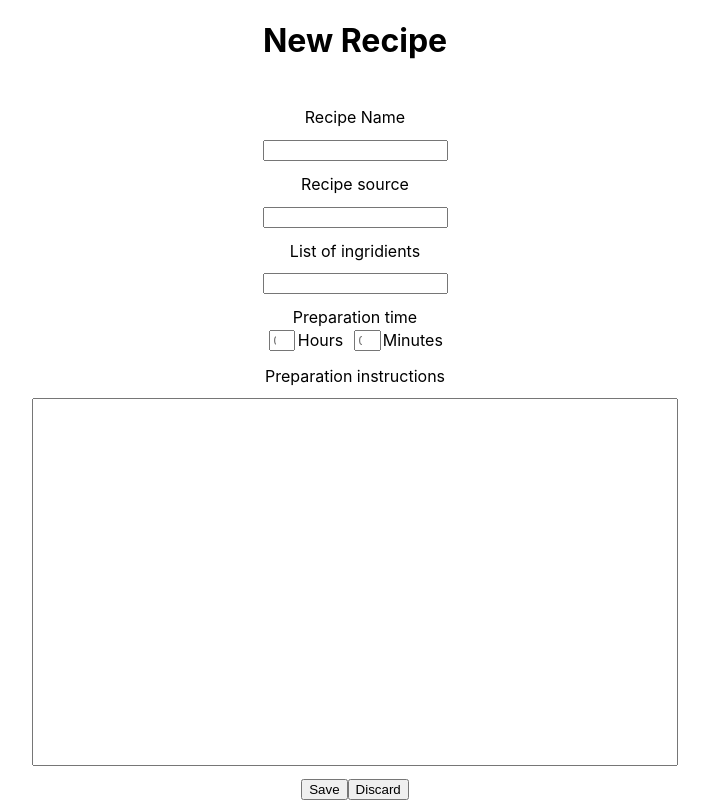
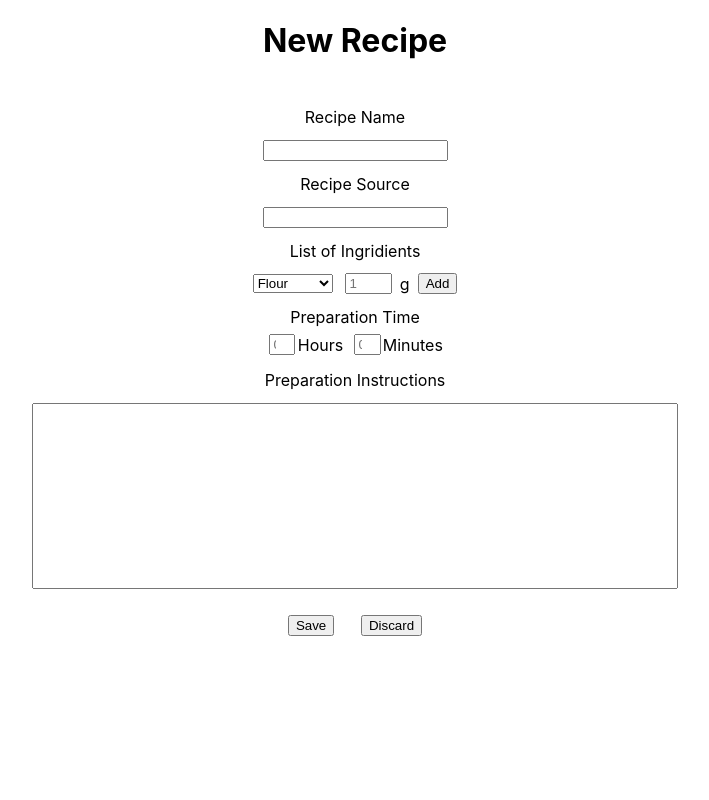
Before and after one commit to lalkovski/recipes-app, a React (Create React App) app: page /new-recipe in a window 1280 px wide. Shown: the whole page, without its empty margins (285-994 px from the left). Built offline with nearby package versions, Linux system fonts and the light colour scheme.

Commit message:
Made add recipe page functional, added dropdown menu for ingredients, added unordered list to ingredients, added adding and removing items from ingredients

```diff
--- /dev/null
+++ b/src/components/dropdown/dropdown.component.jsx
@@ -0,0 +1,129 @@
+import React, { Component } from "react";
+import ListItems from "../list-items/list-items.component";
+import styled from "styled-components";
+
+const DropdownContainer = styled.div`
+  display: flex;
+  flex-direction: row;
+  width: 100%;
+  justify-content: center;
+  align-items: center;
+`;
+
+const Container = styled.div`
+  display: flex;
+  flex-direction: column;
+  width: 100%;
+`;
+
+const StyledInput = styled.input`
+  display: flex;
+  margin: 1% 0 1% 1%;
+  width: 3%;
+`;
+
+const StyledLabel = styled.label`
+  display: flex;
+  margin: 0 0.5em 0 0.5em;
+  align-self: center;
+`;
+
+const ListContainer = styled.div`
+  display: flex;
+  align-self: center;
+`;
+class Dropdown extends Component {
+  state = {
+    quantity: "",
+    selectedIngredient: { name: "Flour", quantity: 1, unit: "g" },
+    ingredients: [],
+  };
+
+  deleteIngredient = (event, name) => {
+    const array = [...this.state.ingredients];
+    const deletableObject = array.filter((obj) => obj.name === name)[0];
+
+    const index = array.indexOf(deletableObject);
+    console.log(index);
+    if (index !== -1) {
+      array.splice(index, 1);
+      this.setState({ ingredients: array });
+    }
+  };
+
+  handleChange = (event) => {
+    const newQuantity = event.target.value;
+
+    this.setState((prevState) => ({
+      selectedIngredient: {
+        ...prevState.selectedIngredient,
+        quantity: newQuantity,
+      },
+    }));
+  };
+
+  handleSubmit = (event) => {
+    document.getElementById("quantity").value = "";
+
+    if (
+      this.state.selectedIngredient !== "" &&
+      this.state.selectedIngredient.quantity >= 1
+      &&
+      this.state.ingredients.filter((obj) => obj.name === this.state.selectedIngredient.name).length ===~ 0
+    ) {
+      this.setState((state) => {
+        const ingredients = [...state.ingredients, state.selectedIngredient];
+        return {
+          ingredients,
+          quantity: 0,
+        };
+      });
+    }
+  };
+
+  handleSelect = (e) => {
+    document.getElementById("quantity").value = "";
+
+    this.setState({
+      selectedIngredient: this.props.options.filter(
+        (ingredient) => ingredient.name === e.target.value
+      )[0],
+    });
+  };
+
+  render() {
+    // console.log(this.state.ingridients);
+    return (
+      <Container>
+        <StyledLabel>{this.props.name}</StyledLabel>
+        <DropdownContainer>
+          <select onChange={this.handleSelect}>
+            {this.props.options.map((ingredient) => (
+              <option key={ingredient.name} value={ingredient.name}>
+                {ingredient.name}
+              </option>
+            ))}
+          </select>
+          <StyledInput
+            type="number"
+            name="quantity"
+            id="quantity"
+            min="1"
+            placeholder="1"
+            onChange={this.handleChange}
+          />
+          <StyledLabel>{this.state.selectedIngredient.unit}</StyledLabel>
+          <button onClick={this.handleSubmit}>Add</button>
+        </DropdownContainer>
+        <ListContainer>
+          <ListItems
+            deleteIngredient={this.deleteIngredient}
+            ingredients={this.state.ingredients}
+          />
+        </ListContainer>
+      </Container>
+    );
+  }
+}
+
+export default Dropdown;
--- a/src/components/input/input.component.jsx
+++ b/src/components/input/input.component.jsx
@@ -7,11 +7,11 @@ const StyledInput = styled.input`
 `;
 
 
-const Input = (props) => {
+const Input = ({ handleChange, label, ...otherProps }) => {
   return (
     <>
-      <label>{props.name}</label>
-      <StyledInput onChange={props.handleChange}/>
+      <label>{label}</label>
+      <StyledInput onChange={handleChange} {...otherProps}/>
     </>
   );
 };
--- /dev/null
+++ b/src/components/list-items/list-items.component.jsx
@@ -0,0 +1,24 @@
+import React from "react";
+import styled from "styled-components";
+
+const StyledList = styled.ul`
+  margin: 0;
+`
+
+const ListItems = (props) => {
+  const ingredientList = props.ingredients;
+  const list = ingredientList.map((ingredient) => (
+    <li key={ingredient.name}>
+      {ingredient.name} {ingredient.quantity}
+      {ingredient.unit}
+      <button
+        onClick={(event) => props.deleteIngredient(event, ingredient.name)}
+      >
+        X
+      </button>
+    </li>
+  ));
+  return <StyledList>{list}</StyledList>;
+};
+
+export default ListItems;
--- a/src/components/textarea/textarea.component.jsx
+++ b/src/components/textarea/textarea.component.jsx
@@ -1,26 +1,27 @@
 import React from "react";
 import styled from "styled-components";
 
-const StyledTextArea = styled.textarea`
+const Container = styled.div`
   display: flex;
-  margin: 1%;
-  resize: none;
+  flex-direction: column;
+  align-items: center;
   width: 50%;
-  height: 300%;
+  height: 100%;
 `;
 
-interface Props {
-  name?: string;
-  cols?: number;
-  rows?: number;
-}
+const StyledTextArea = styled.textarea`
+  margin: 0;
+  resize: none;
+  margin-top:2%;
+  width: 100%;
+`;
 
-const Input = (props: Props) => {
+const Input = ({ name, handleChange, label, ...otherProps }) => {
   return (
-    <>
-      <label>{props.name}</label>
-      <StyledTextArea />
-    </>
+    <Container>
+      <label>{label}</label>
+      <StyledTextArea name={name} onChange={handleChange} rows={12}/>
+    </Container>
   );
 };
 
--- a/src/components/time-input/time-input.component.jsx
+++ b/src/components/time-input/time-input.component.jsx
@@ -14,6 +14,7 @@ const StyledLabel = styled.label`
 
 const InputContainer = styled.div`
   display: flex;
+  margin-top: 2%;
   flex-direction: row;
   align-items: center;
   justify-content: center;
@@ -26,18 +27,28 @@ const Container = styled.div`
   height: 100%;
 `;
 
-interface Props {
-  name: string;
-}
-
-const TimeInput = (props: Props) => {
+const TimeInput = ({ label, name, handleChange, ...otherProps }) => {
   return (
     <Container>
-      <StyledLabel>{props.name}</StyledLabel>
+      <StyledLabel>{label}</StyledLabel>
       <InputContainer>
-        <StyledInput type="number" min="0" max="23" placeholder="0" />
+        <StyledInput
+          name="preparationHours"
+          type="number"
+          min="0"
+          max="23"
+          placeholder="0"
+          onChange={handleChange}
+        />
         Hours &nbsp;
-        <StyledInput type="number" min="0" max="59" placeholder="0" />
+        <StyledInput
+          name="preparationMinutes"
+          type="number"
+          min="0"
+          max="59"
+          placeholder="0"
+          onChange={handleChange}
+        />
         Minutes
       </InputContainer>
     </Container>
--- a/src/pages/NewRecipe/new-recipe.component.jsx
+++ b/src/pages/NewRecipe/new-recipe.component.jsx
@@ -1,8 +1,9 @@
-import React, { useState } from "react";
+import React, { Component } from "react";
 import styled from "styled-components";
 import Input from "../../components/input/input.component";
 import TimeInput from "../../components/time-input/time-input.component";
 import TextArea from "../../components/textarea/textarea.component";
+import Dropdown from "../../components/dropdown/dropdown.component";
 
 const IngredientList = [
   { name: "Flour", quantity: 1, unit: "g" },
@@ -22,7 +23,7 @@ const Container = styled.div`
   display: flex;
   flex-direction: column;
   width: 100vw;
-  height: 100vh;
+  height: 100%;
   align-items: center;
 `;
 
@@ -44,38 +45,76 @@ const TimeContainer = styled.div`
 const ButtonContainer = styled.div`
   display: flex;
   flex-direction: row;
+  margin-top: 1%;
 `;
 
-const NewRecipe = () => {
+const StyledButton = styled.button`
+  margin: 1em;
+`;
 
-
-  const [name, setName] = useState("");
-  const handleChange = (event) => {
-    const value = event.target.value;
-
-    setName(value);
+class NewRecipe extends Component {
+  state = {
+    recipeName: "",
+    recipeSource: "",
+    selectedIngridents: [],
+    preparationHours: "",
+    preparationMinutes: "",
+    preparationInstructions: "",
   };
 
-  console.log(name);
+  handleChange = (event) => {
+    const { value, name } = event.target;
 
+    this.setState({ [name]: value });
+    console.log("the state is");
+    console.log(this.state.recipeName);
+  };
+
+  render() {
     return (
       <Container>
         <h1>New Recipe</h1>
         <FormContainer>
-        <Input name="Recipe Name" onChange={handleChange} />
-        <Input name="Recipe source" />
-        <Input name="List of ingridients" />
+          <Input
+            name="recipeName"
+            handleChange={this.handleChange}
+            value={this.state.recipeName}
+            label="Recipe Name"
+            required
+          />
+          <Input
+            name="recipeSource"
+            handleChange={this.handleChange}
+            value={this.state.recipeSource}
+            label="Recipe Source"
+          />
+          <Dropdown
+            name="List of Ingridients"
+            handleChange={this.handleChange}
+            options={IngredientList}
+            required
+          />
           <TimeContainer>
-          <TimeInput name="Preparation time" />
+            <TimeInput
+              name="PreparationTime"
+              handleChange={this.handleChange}
+              label="Preparation Time"
+            />
           </TimeContainer>
-        <TextArea name="Preparation instructions" />
+          <TextArea
+            name="preparationInstructions"
+            handleChange={this.handleChange}
+            value={this.state.preparationInstructions}
+            label="Preparation Instructions"
+          />
           <ButtonContainer>
-          <button>Save</button>
-          <button>Discard</button>
+            <StyledButton>Save</StyledButton>
+            <StyledButton>Discard</StyledButton>
           </ButtonContainer>
         </FormContainer>
       </Container>
     );
-};
+  }
+}
 
 export default NewRecipe;
```
Lines whose indentation alone changed are shown as unchanged.
